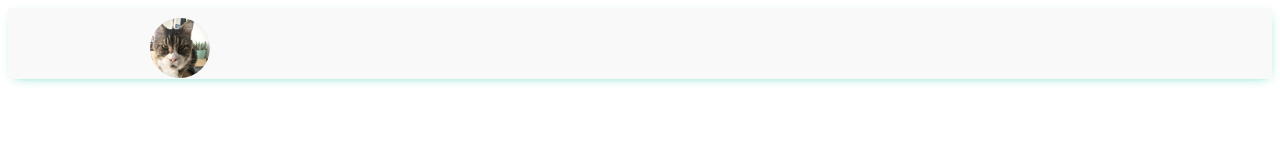
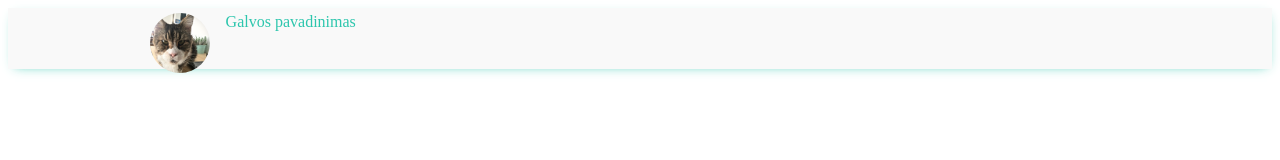
Before and after one commit to spraitas/lsportfolio, a Gatsby site: page / in a window 1280 px wide. Built offline with nearby package versions, Linux system fonts and the light colour scheme; Gatsby itself is replaced by a stand-in of ours.

Commit message:
weekend srachsghs

```diff
--- a/src/components/box/avatar.js
+++ b/src/components/box/avatar.js
@@ -8,7 +8,9 @@ const Avatar = styled.div`
 img {
   border-radius: 50%;
   overflow: hidden;
-
+  display: block;
+  margin-left: auto;
+  margin-right: auto;
 }
 
 `
--- a/src/components/box/container.js
+++ b/src/components/box/container.js
@@ -2,8 +2,11 @@ import styled from 'styled-components'
 
 const Container = styled.div`
 	max-width: 1280px;
-	margin: 0 auto;
+	margin: auto;
 	width: 90%;
+	display: flex;
+
+
 
 	@media (min-width: 601px) {
 		width: 90%;
--- a/src/components/header.js
+++ b/src/components/header.js
@@ -1,5 +1,6 @@
 import React from "react"
 import { Link } from "gatsby"
+import { StaticQuery, graphql } from "gatsby"
 import PropTypes from "prop-types"
 import styled from 'styled-components'
 import Container from './box/container'
@@ -11,7 +12,7 @@ import * as palette from "./variables.js"
 const Header = styled.div`
   margin-top: 1px;
   color: ${palette.ls_white};
-  padding: 10px 20px;
+  padding: 5px 20px;
   background: ${palette.ls_grey};
   box-shadow: rgba(45, 198, 173, 0.9) 1px 3px 11px -6px;
 
@@ -20,36 +21,61 @@ const Header = styled.div`
 `
 
 const Logo = styled.div`
-
   transition: 0.5s;
   height: 3.2rem;
   width: 3.2rem;
-  margin-bottom: 0;
-  margin-right: 0.5rem;
+  margin-right: 1.5rem;
 
   &:hover {
-    opacity: 0.9;
-    transition: 0.7s;
-    transform: rotate(180deg);
+    opacity: 0.2;
+    transition: 0.2s;
+    transform: rotate(-720deg);
   }
+`
+const Header_title = styled.div`
+text-align: center;
+
+vertical-align: middle;
+  color: ${palette.ls_main};
+
+
 `
 
 
 
-export default () => {
 
-	return (
+
+export default () => (
+
+  <StaticQuery
+  query={graphql`
+    query HeadingQuery {
+      site {
+        siteMetadata {
+          title
+        }
+      }
+    }
+  `}
+  render={data => (
 
       <Header>
         <Container>
-        <Logo>
+          <Logo>
           <Avatar />
           </Logo>
-          </Container>
-      </Header>
+
+          <Header_title>
+
+          <span>{data.site.siteMetadata.title}</span>
+          </Header_title>
 
 
 
+        </Container>
 
-	)
-}
+      </Header>
+
+     )}
+     />
+   )
--- a/src/pages/index.js
+++ b/src/pages/index.js
@@ -14,11 +14,12 @@ import Container from '../components/box/container'
 const IndexPage = () => (
 
 
-  <div>
+
     <Header />
 
 
-  </div>
+
+
 )
 
 export default IndexPage
```
